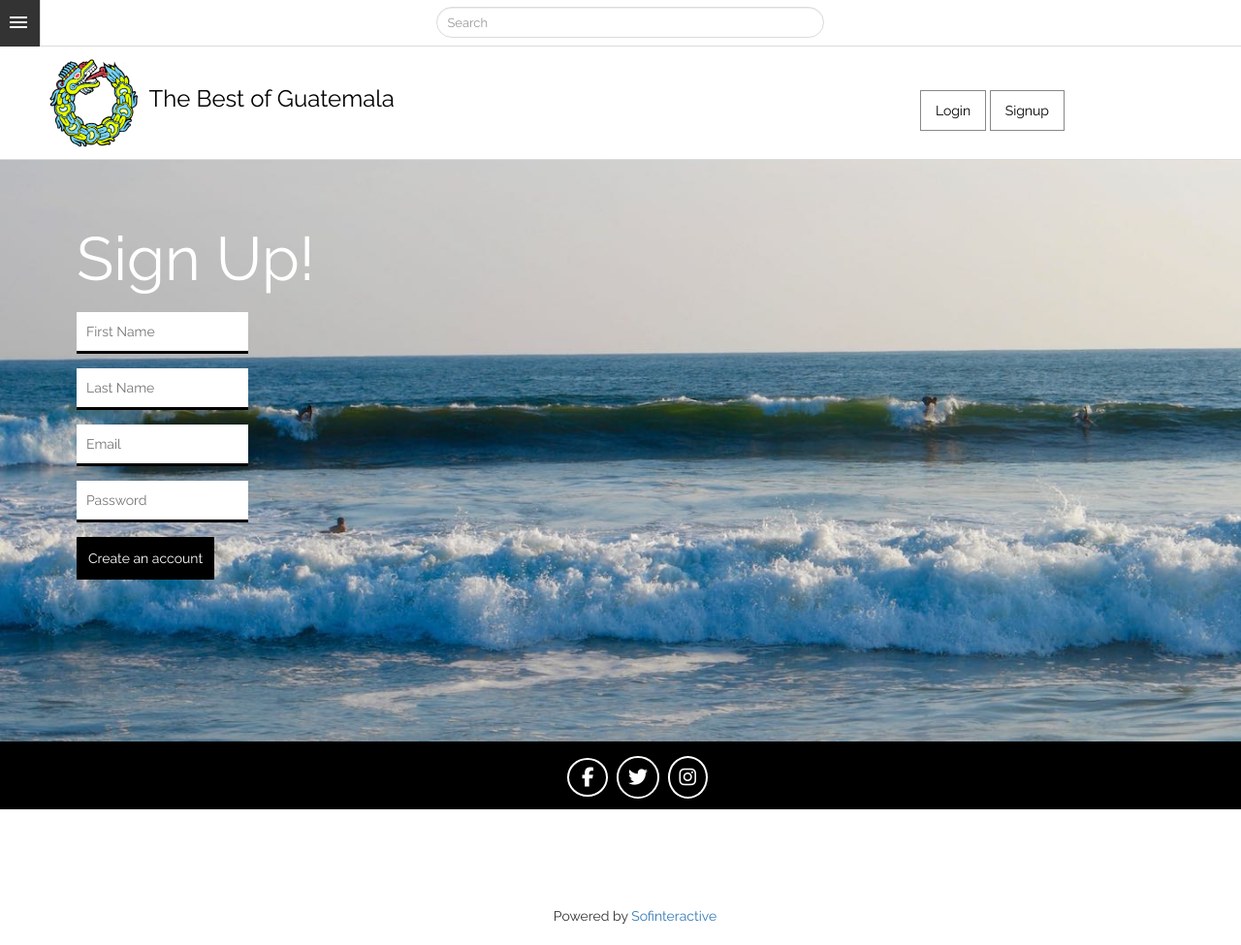
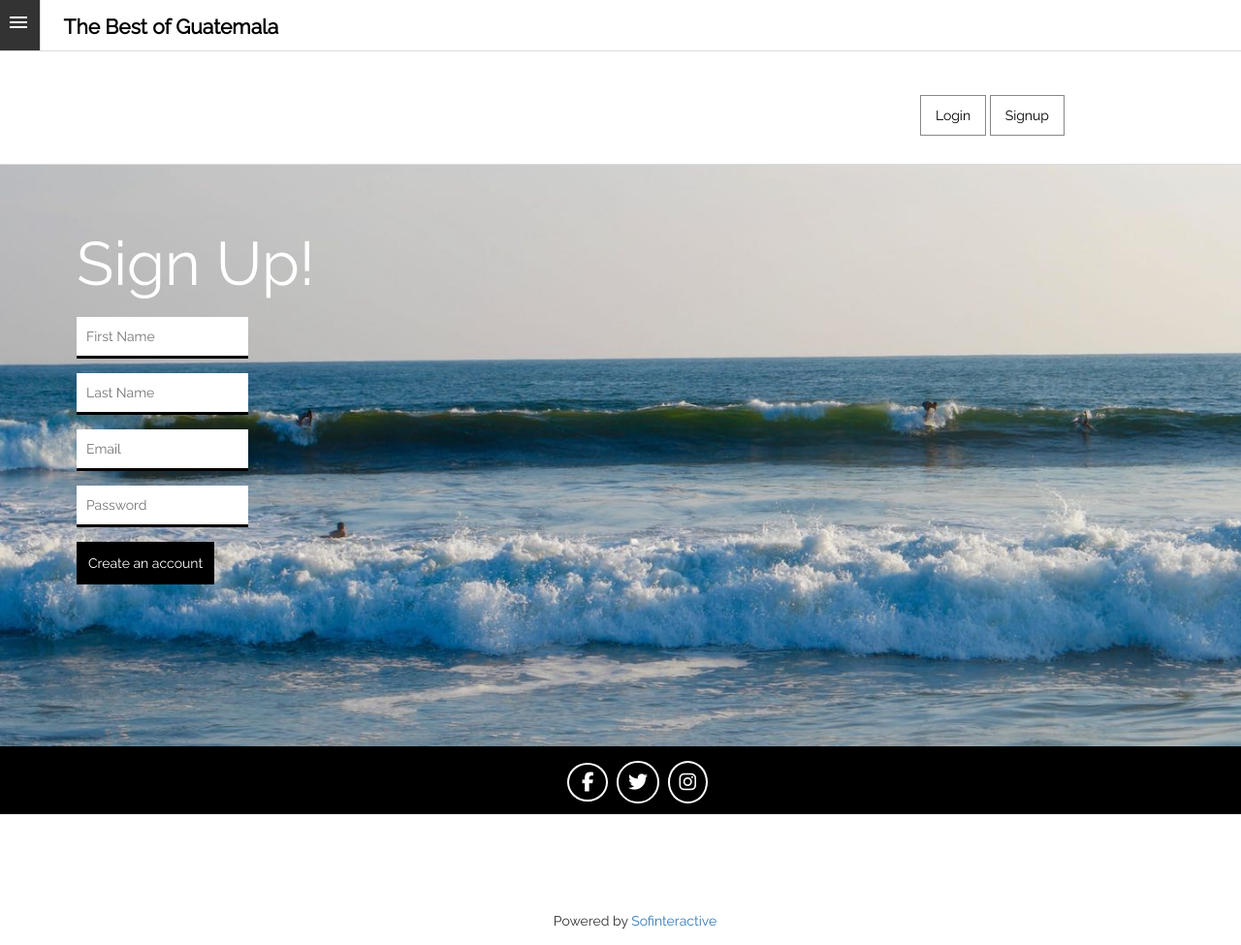
Before and after one commit to rmeoni/featheredserpent, a Rails app: page / in a window 1280 px wide. Shown: the whole page at 97% size. Before the commit the page ends 954 px from the top, so only its background shows below. Run offline with Rails 7, Linux system fonts and the light colour scheme; style sheets or scripts are compiled from the project's sources; some libraries are stand-ins or nearby versions.

Commit message:
changing styles and adding ico

```diff
--- a/app/assets/stylesheets/application.css
+++ b/app/assets/stylesheets/application.css
@@ -29,9 +29,26 @@
 	padding: 0px 0px 0px 0px;
 	border-bottom: 1px solid #DBDBDB;
 	margin-left: 0px;
-	height: 48px;
 }
 
+.mobile-nav h3  {
+	color: #000;
+	font-size: 1.5em;
+	display: inline-block;
+	margin-left: 20px;
+	margin-top: 0px;
+	font-weight: bold;
+
+}
+
+.mobile-nav h3 a {
+	color: #000;
+	font-weight: bold;
+}
+
+.mobile-nav h3 a:hover {
+	text-decoration: none;
+}
 
 #bs-over .mobile-nav .icon-menu i {
 	border-right: 1px solid #DBDBDB;
@@ -109,6 +126,7 @@
 	width: 100%;
 	margin-bottom: 100px;
 	z-index: 100;
+	height: 117px;
 }
 
 #bs-over .nav {
@@ -117,6 +135,7 @@
 	margin: 5px;
 	top: 40px;
 	right: 10%;
+	max-height: 107px;
 }
 
 
@@ -153,7 +172,7 @@
 	padding: 0px 0px 0px 5px;
 	position: relative;
 	top: -60px;
-	left: -32%;
+	left: -15%;
 	color:#000;
 }
 
@@ -499,8 +518,9 @@
 @media only screen and (max-width: 768px) {
 
 	#bs-over .header {
-		height: 200px;
+		max-height: 120px;
 	}
+
 
 	#bs-over #logo {
 		width: 80px;
@@ -508,6 +528,10 @@
 
 	#bs-over .header h3 {
 		font-size: 1em;
+	}
+
+	#bs-over .mobile-nav .icon-menu i {
+		border: 1px solid #DBDBDB;
 	}
 
 	#bs-over .col-md-7 {
--- a/app/views/layouts/application.html.erb
+++ b/app/views/layouts/application.html.erb
@@ -3,6 +3,7 @@
 <head>
 
   <title>The Best of Guatemala</title>
+   <link rel="icon" href="/images/logo/favicon.ico">
   <%= stylesheet_link_tag    'application', media: 'all', 'data-turbolinks-track' => true %>
   <%= javascript_include_tag 'application', 'data-turbolinks-track' => true %>
   <%= csrf_meta_tags %>
@@ -69,12 +70,15 @@
 			<% end %>
 			<div class="icon-menu">
 				<i class="material-icons" id="icon-menu">menu</i>
+			<h3> <a href="/">The Best of Guatemala</a> </h3>
 			</div>
+			<% if current_user %>
 			<form class="navbar-form" role="search">
 			 	<div class="form-group">
     				<input type="text" class="form-control" placeholder="Search">
   				</div>
 			</form>
+			<% end %>
 			<% if current_user %>
 			<ul class="dropdown-menu pull-right" id="account-menu">
 					<li><%= link_to profile_path(current_user) do %>
@@ -91,11 +95,6 @@
 	<div class="header">
 		<div class="container">
 			<ul>
-				<li><%= link_to root_path do%>
-					<img id="logo" src="/images/logo/tfs-n.png" width="95px"/>
-					<% end %>
-				</li>
-				<li><h3> The Best of Guatemala </h3></li>
 
 				<% if current_user %>
 					<ul class="nav pull-right">
```
Also changed, not shown: public/images/logo/favicon.ico (added), 7 other files.
